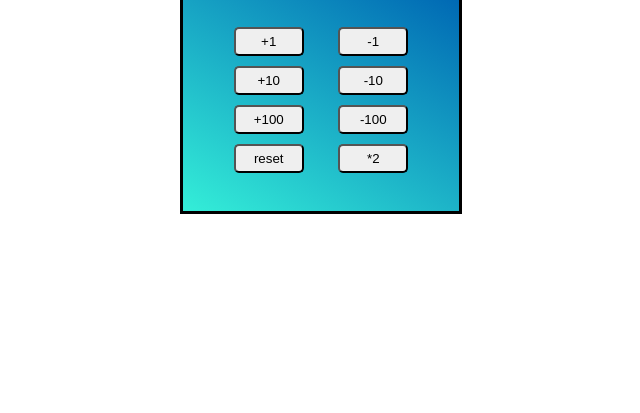
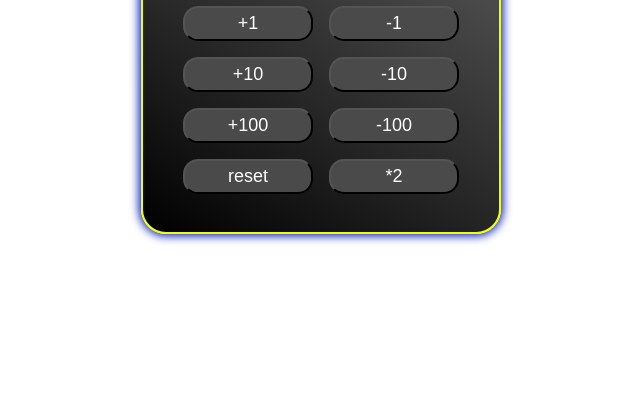
Before and after one commit to samuelaliyari/CodeFlow-Projekt-lev1_3, a plain HTML site: page index.html in a window 1280 px wide. Shown: the part 387-800 px from the top of the page, without its empty margins (319-959 px from the left). Drawn offline with Linux system fonts and the light colour scheme.

Commit message:
style verbessert

```diff
--- a/assets/scss/style.scss
+++ b/assets/scss/style.scss
@@ -34,13 +34,17 @@ main {
     align-items: center;
 
     section {
-        background: linear-gradient(211deg, rgba(0,105,180,1) 33%, rgba(52,238,216,1) 100%);
-        border: 3px solid black;
+        background: linear-gradient(211deg, rgb(74, 74, 74) 33%, rgb(0, 0, 0) 100%);
+        border: 2px solid rgb(242, 255, 0);
         padding: 3%;
+        color: white;
+        border-radius: 25px;
+        box-shadow: 0 0 10px 2px rgb(0, 26, 176);
 
         h1 {
             margin-bottom: 15px;
             font-size: 3.5rem;
+            font-weight: 300;
         }
 
         p {
@@ -49,16 +53,22 @@ main {
         }
 
         div {
-            display: grid;
-            grid-template-columns: repeat(2, 1fr);
-            gap: 10px;
+            display: flex;
+            flex-wrap: wrap;
+            gap: 16px;
+            max-width: 280px;
+            justify-content: center;
 
 
             button {
-                width: 70px;
+                width: 130px;
+                background-color: rgb(74, 74, 74);
                 padding-block: 5px;
-                margin: 0 auto;
-                border-radius: 5px;
+                margin: 0 0;
+                border-radius: 15px;
+                color: white;
+                font-size: 18px;
+                font-weight: 500;
             }
         }
     }
```
Also changed, not shown: assets/css/style.css, 1 other file.
